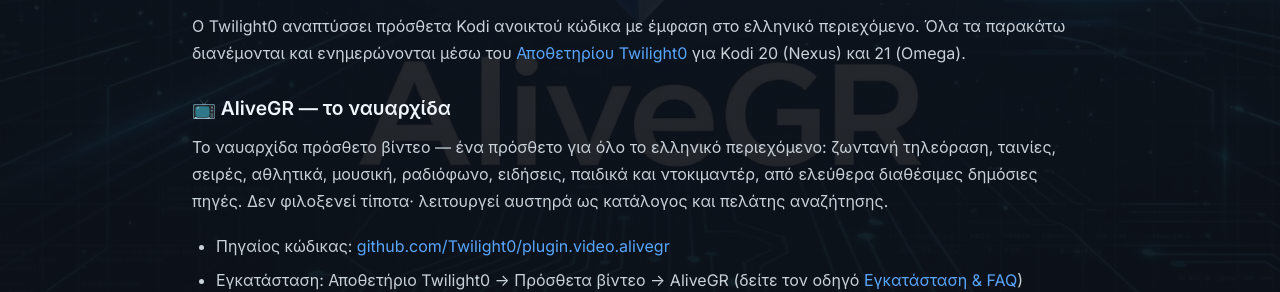
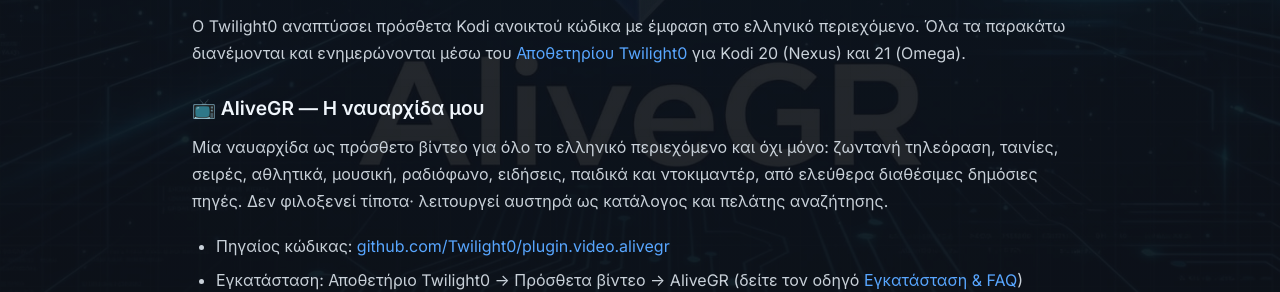
Before and after one commit to Twilight0/alivegr.github.io, a Jekyll site: the page built from el/about.md, in a window 1280 px wide and 900 px high, scrolled down 382 px. Shown: the part 164-456 px from the top of the window. Built offline with Jekyll 4.4.1, drawn with Linux system fonts in a browser that asks for light colours.

Commit message:
Greek wording: flagship addon phrasing on Projects & About and repository-updates post

```diff
--- a/el/about.md
+++ b/el/about.md
@@ -12,9 +12,9 @@
 
 Ο Twilight0 αναπτύσσει πρόσθετα Kodi ανοικτού κώδικα με έμφαση στο ελληνικό περιεχόμενο. Όλα τα παρακάτω διανέμονται και ενημερώνονται μέσω του [Αποθετηρίου Twilight0](https://github.com/Twilight0/repository.twilight0) για Kodi 20 (Nexus) και 21 (Omega).
 
-### 📺 AliveGR — το ναυαρχίδα
+### 📺 AliveGR — Η ναυαρχίδα μου
 
-Το ναυαρχίδα πρόσθετο βίντεο — ένα πρόσθετο για όλο το ελληνικό περιεχόμενο: ζωντανή τηλεόραση, ταινίες, σειρές, αθλητικά, μουσική, ραδιόφωνο, ειδήσεις, παιδικά και ντοκιμαντέρ, από ελεύθερα διαθέσιμες δημόσιες πηγές. Δεν φιλοξενεί τίποτα· λειτουργεί αυστηρά ως κατάλογος και πελάτης αναζήτησης.
+Μία ναυαρχίδα ως πρόσθετο βίντεο για όλο το ελληνικό περιεχόμενο και όχι μόνο: ζωντανή τηλεόραση, ταινίες, σειρές, αθλητικά, μουσική, ραδιόφωνο, ειδήσεις, παιδικά και ντοκιμαντέρ, από ελεύθερα διαθέσιμες δημόσιες πηγές. Δεν φιλοξενεί τίποτα· λειτουργεί αυστηρά ως κατάλογος και πελάτης αναζήτησης.
 
 * Πηγαίος κώδικας: [github.com/Twilight0/plugin.video.alivegr](https://github.com/Twilight0/plugin.video.alivegr)
 * Εγκατάσταση: Αποθετήριο Twilight0 → Πρόσθετα βίντεο → AliveGR (δείτε τον οδηγό [Εγκατάσταση & FAQ](/el/install/))
```
Also changed, not shown: _posts/2026-10-09-twilight0-repository-updates-el.md (+1 -1 lines).
